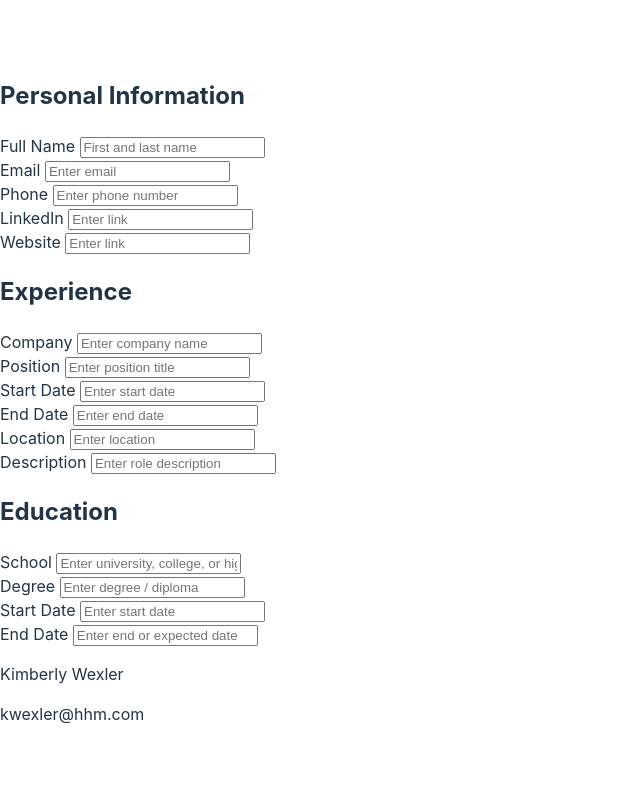
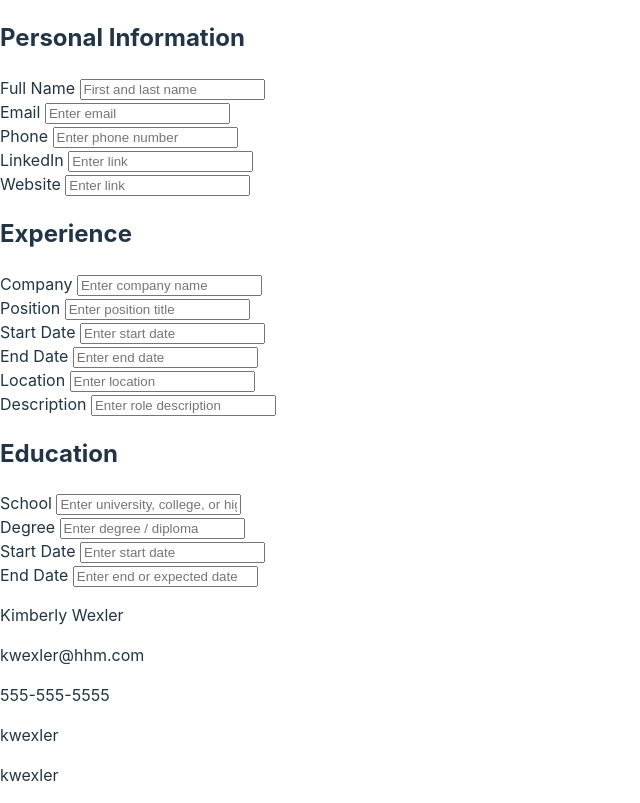
Before and after one commit to kuehnla/cv-app, a React (Vite) app: page / in a window 1280 px wide. Shown: the whole page, without its empty margins (0-640 px from the left). Built offline with nearby package versions, Linux system fonts and the light colour scheme.

Commit message:
Passing input through props and displaying

```diff
--- a/src/components/App.jsx
+++ b/src/components/App.jsx
@@ -17,6 +17,9 @@ export default function App() {
     switch (state) {
       case "fullName" : setFullName(value); break;
       case "email" : setEmail(value); break;
+      case "phone" : setPhone(value); break;
+      case "linkedIn" : setLinkedIn(value); break;
+      case "website" : setWebsite(value); break;
       case null : console.log("error");
     }
   }
@@ -29,7 +32,7 @@ export default function App() {
         <Education />
       </div>
       <div className="displayContainer">
-        <DisplayPersonal fullName={fullName} email={email} />
+        <DisplayPersonal fullName={fullName} email={email} phone={phone} linkedIn={linkedIn} website={website} />
       </div>
     </>
   );
--- a/src/components/DisplayPersonal.jsx
+++ b/src/components/DisplayPersonal.jsx
@@ -5,6 +5,9 @@ export default function Display (props) {
     <div className="cv-name">
       <p>{props.fullName}</p>
       <p>{props.email}</p>
+      <p>{props.phone}</p>
+      <p>{props.linkedIn}</p>
+      <p>{props.website}</p>
     </div>
   )
 }
```
